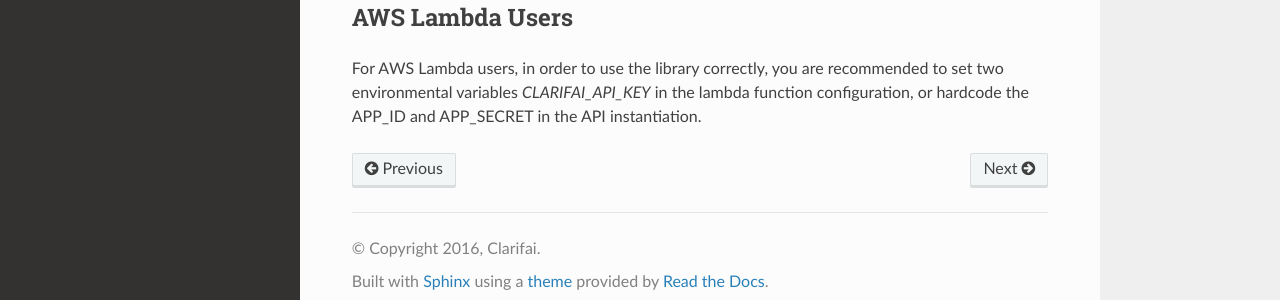
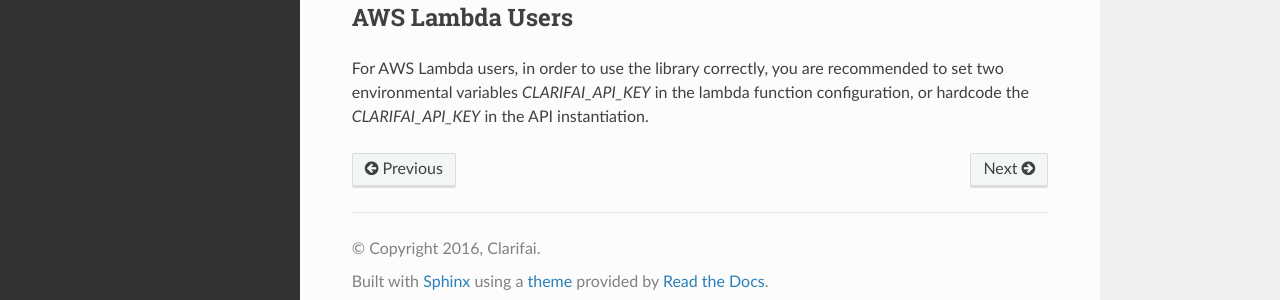
Before and after one commit to Clarifai/clarifai-python, a Sphinx documentation site: the page built from docs/install.rst, in a window 1280 px wide and 900 px high, scrolled down 703 px. Shown: the part 582-882 px from the top of the window. Built offline with Sphinx 7.4.7 and the Read the Docs theme 2.0.0, drawn with Linux system fonts in a browser that asks for light colours.

Commit message:
Update install.rst
Remove old v1 stuff

```diff
--- a/docs/install.rst
+++ b/docs/install.rst
@@ -52,4 +52,4 @@ AWS Lambda Users
 
 For AWS Lambda users, in order to use the library correctly, you are recommended to set two
 environmental variables `CLARIFAI_API_KEY` in the lambda function
-configuration, or hardcode the APP_ID and APP_SECRET in the API instantiation.
+configuration, or hardcode the `CLARIFAI_API_KEY` in the API instantiation.
```
